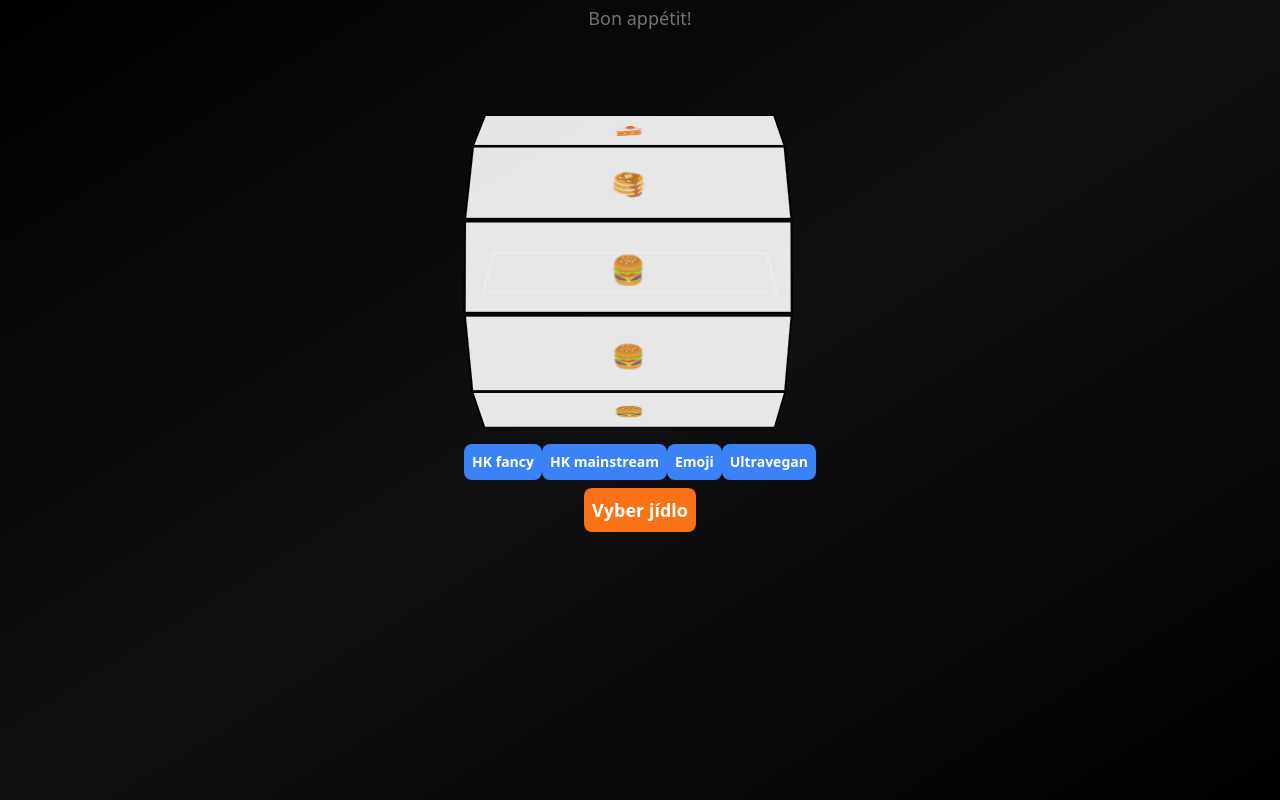
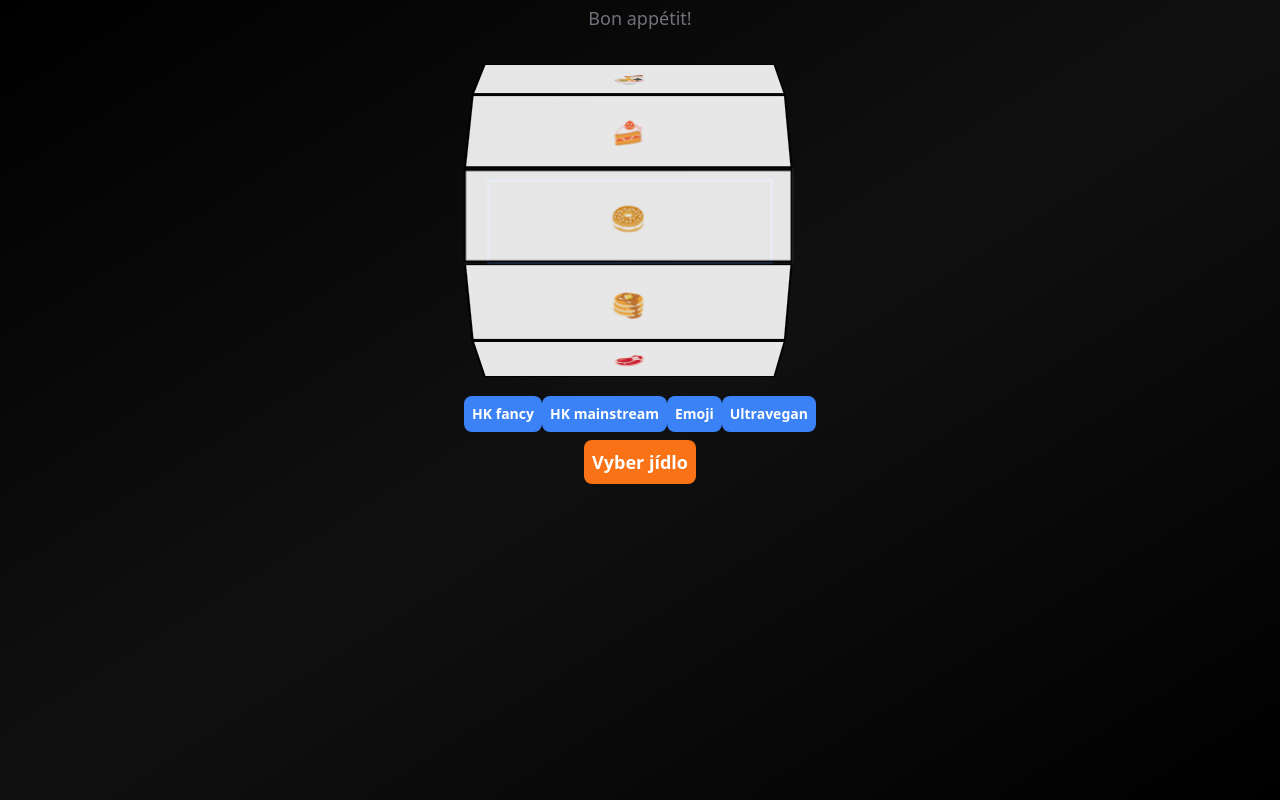
Before and after one commit to jirihofman/hungry-but-cannot-decide-what-to-order, a Next.js app: page / in a window 1280 px wide. Built offline with nearby package versions, Linux system fonts and the light colour scheme.

Commit message:
- 12 emoji foods - fixed: content did not match. Server: "🥞" Client: "🍰" - remove analytics - move slots a bit up

```diff
--- a/app/const.js
+++ b/app/const.js
@@ -3,6 +3,6 @@ export const TIMER = 3;
 export const ALL_OPTIONS = {
 	hk1: ['Choosy Fresh', 'Náplavka', 'Nepálská', 'Ugo', 'Vietnamská'],
 	hk2: ['Amïci', 'Avion', 'Hieu Thao', 'Chilli táta', 'Choosy Fresh', 'Cook Look', 'Localis', 'McDonald\'s', 'Na Hradě', 'Sport cafe', 'Ugo', 'Uvař si!', 'Nežer!'],
-	emoji: ['🥞', '🥩', '🌭', '🍔', '🍕', '🥗', '🍣', '🥪', '🌮', '🍜', '🍰'],
+	emoji: ['🥞', '🥩', '🌭', '🍔', '🍕', '🥗', '🍣', '🥪', '🌮', '🍜', '🍰', '🥯'],
 	level5vegan: ['🍎', '🍌', '🥦', '🥑', '🥒', '🌽', '🥔', '🍠', '🥕', '🥬', '🫑', '🍍']
 };
--- a/app/layout.jsx
+++ b/app/layout.jsx
@@ -1,7 +1,7 @@
 import "../global.css";
 import "../styles/global.css";
 import { Inter } from "next/font/google";
-import { Analytics } from '@vercel/analytics/react';
+// import { Analytics } from '@vercel/analytics/react';
 import pjson from "../package.json";
 
 /** @type {import('next').Metadata} */
@@ -46,7 +46,7 @@ export default function RootLayout({
 					process.env.NODE_ENV === "development" ? "debug-screens" : ''
 				}`}
 			>
-				<Analytics />
+				{/* <Analytics /> */}
 				{children}
 			</body>
 		</html>
--- a/app/machine.jsx
+++ b/app/machine.jsx
@@ -5,13 +5,20 @@ import { ALL_OPTIONS, SLOTS_PER_REEL, TIMER } from './const';
 
 export default function Machine() {
 
-	const [seed, setSeed] = useState(0);
-	const [options, setOptions] = useState(ALL_OPTIONS.emoji);
+	const [seed, setSeed] = useState(-1);
+	// Psuedoramdom number generator to get rid of mismatch between server and client values. Doesn't work all the time. 1 second difference is common.
+	// Error: xt content did not match. Server: "🥞" Client: "🍰"
+	const [options, setOptions] = useState(ALL_OPTIONS.emoji.sort(() => .5 - new Date().getSeconds() / 60));
 
 	function handleGoClick() {
 
+		// Randomize options on every go.
+		setOptions(options.sort(() => .5 - Math.random()))
 		setSeed(Math.floor(Math.random() * (SLOTS_PER_REEL)));
 	}
+
+	const className = seed === -1 ? '' : `spin-${seed}`;
+	const animation = seed === -1 ? '' : 'back-spin 1s, spin-' + seed + ' ' + TIMER + 's';
 
 	return (
 		<main className='flex flex-col items-center w-screen h-screen overflow-hidden bg-gradient-to-tl from-black via-zinc-600/20 to-black'>
@@ -22,11 +29,11 @@ export default function Machine() {
 			</div>
 			<div className="perspective-on text-lg text-zinc-500">
 				<div id="rotate" className=''>
-					<div className={`ring spin-${seed}`} style={{ animation: 'back-spin 1s, spin-' + seed + ' ' + TIMER + 's' }}>
+					<div className={`ring ${className}`} style={{ animation }}>
 						<Slots options={options} />
 					</div>
 				</div>
-				<div className="mt-48 options flex justify-center z-10 text-sm text-transparent duration-1000 cursor-default text-edge-outline animate-title font-display whitespace-nowrap bg-clip-text bg-white">
+				<div className="mt-36 options flex justify-center z-10 text-sm text-transparent duration-1000 cursor-default text-edge-outline animate-title font-display whitespace-nowrap bg-clip-text bg-white">
 					<button onClick={() => setOptions(ALL_OPTIONS.hk1)} className="flex flex-row bg-blue-500 hover:bg-blue-700 text-white font-bold py-2 px-2 rounded rounded-lg border-zinc-500">HK fancy</button>
 					<button onClick={() => setOptions(ALL_OPTIONS.hk2)} className="flex flex-row bg-blue-500 hover:bg-blue-700 text-white font-bold py-2 px-2 rounded rounded-lg border-zinc-500">HK mainstream</button>
 					<button onClick={() => setOptions(ALL_OPTIONS.emoji)} className="flex flex-row bg-blue-500 hover:bg-blue-700 text-white font-bold py-2 px-2 rounded rounded-lg border-zinc-500">Emoji</button>
--- a/app/slots.jsx
+++ b/app/slots.jsx
@@ -1,12 +1,9 @@
 'use client';
 import { SLOTS_PER_REEL } from './const';
-// Desc: Client component for the slots game.
+
 export default function Slots({ options = [] }) {
 
-	// radius = Math.round( ( panelWidth / 2) / Math.tan( Math.PI / SLOTS_PER_REEL ) );
-	// current settings give a value of 149, rounded to 150
 	const REEL_RADIUS = 150;
-
 	const slotAngle = 360 / SLOTS_PER_REEL;
 
 	const slots = [];
@@ -16,13 +13,9 @@ export default function Slots({ options = [] }) {
 			transform: 'rotateX(' + (slotAngle * i) + 'deg) translateZ(' + REEL_RADIUS + 'px)'
 		}
 
-		// setup the number to show inside the slots
-		// the position is randomized to
-		const option = Math.floor(Math.random() * options.length)
 		const slot = <div key={i} className="slot" style={slotStyle}>
-			<p>{options[option]}</p>
+			<p>{options[i]}</p>
 		</div>
-
 
 		// add the poster to the row
 		slots.push(slot);
--- a/package.json
+++ b/package.json
@@ -8,7 +8,6 @@
     "start": "next start"
   },
   "dependencies": {
-    "@vercel/analytics": "^1.0.0",
     "next": "^13.3.1",
     "react": "^18.2.0",
     "react-dom": "^18.2.0"
--- a/styles/global.css
+++ b/styles/global.css
@@ -26,7 +26,7 @@ body {
 	margin: 0 auto 0;
 	width: 300px;
 	height: 220px;
-	padding-top: 200px;
+	padding-top: 150px;
 	/* Ensure that we're in 3D space */
 	transform-style: preserve-3d;
 }
```
Also changed, not shown: 1 other file (tests, documents, lock files or other folders).
